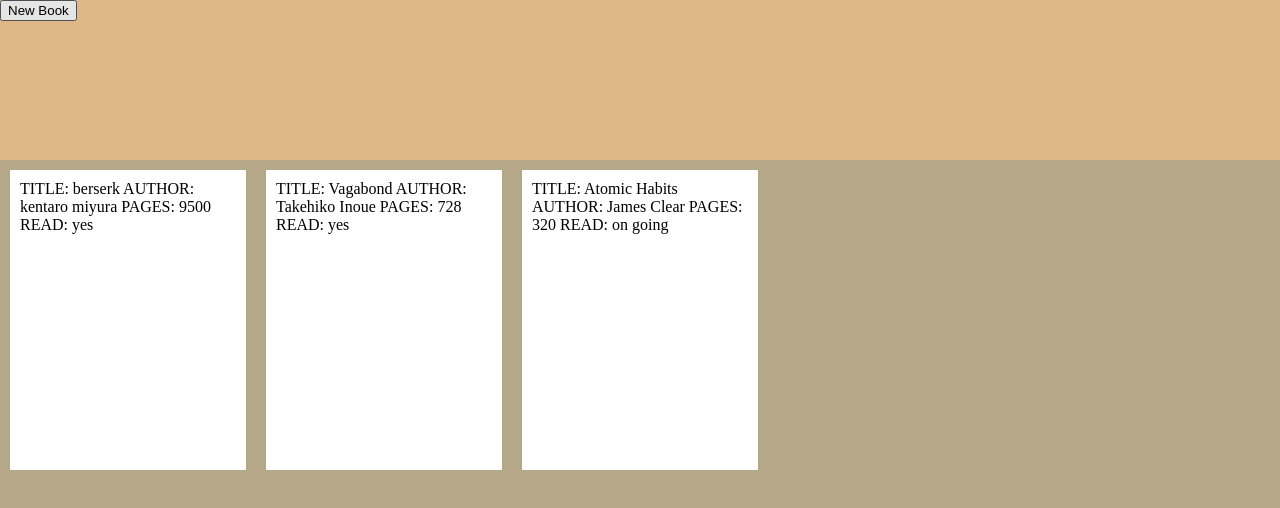
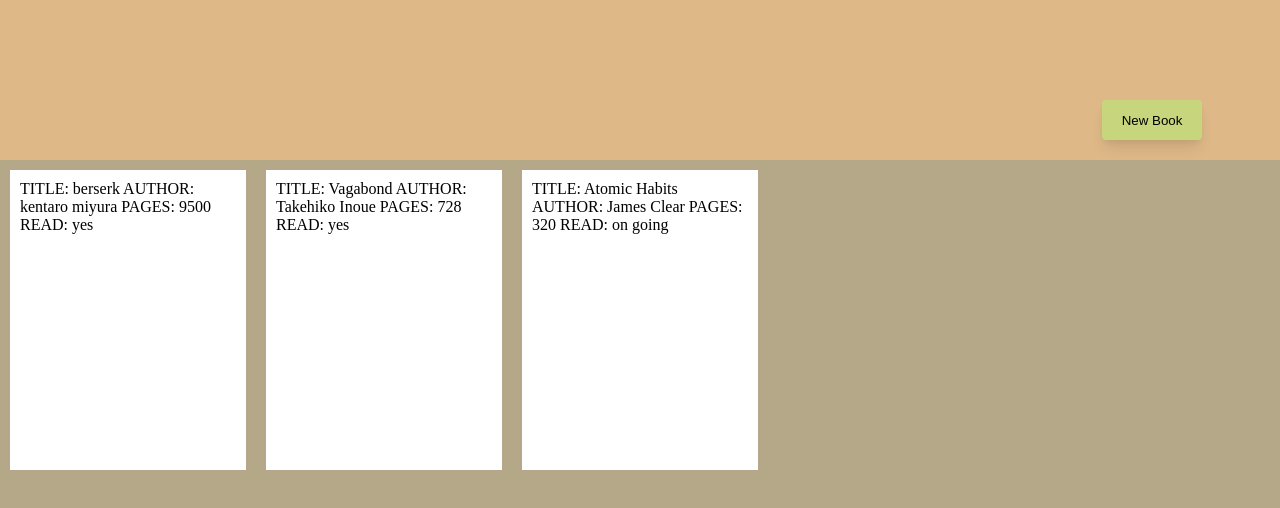
Before and after one commit to Lost-Stardust/Library-app, a plain HTML site: page index.html in a window 1280 px wide. Drawn offline with Linux system fonts and the light colour scheme.

Commit message:
Give header display grid, align/style the button in header

```diff
--- a/styles.css
+++ b/styles.css
@@ -8,6 +8,27 @@
 header {
   background-color: burlywood;
   grid-column: 1/-1;
+
+  display: grid;
+  grid-template-columns: repeat(5, 1fr);
+  grid-template-rows: repeat(2, 1fr);
+  align-items: center;
+  justify-items: center;
+}
+button {
+  grid-column: -2;
+  grid-row: -2;
+  height: 40px;
+  width: 100px;
+
+  background-color: #c7d67c;
+  border-radius: 4px;
+  border: none;
+  box-shadow: rgba(0, 0, 0, 0.1) 0px 10px 15px -3px,
+    rgba(0, 0, 0, 0.05) 0px 4px 6px -2px;
+}
+button:hover {
+  background-color: #bbcf82;
 }
 /* .sidebar {
   background-color: rgb(170, 132, 106);
```
